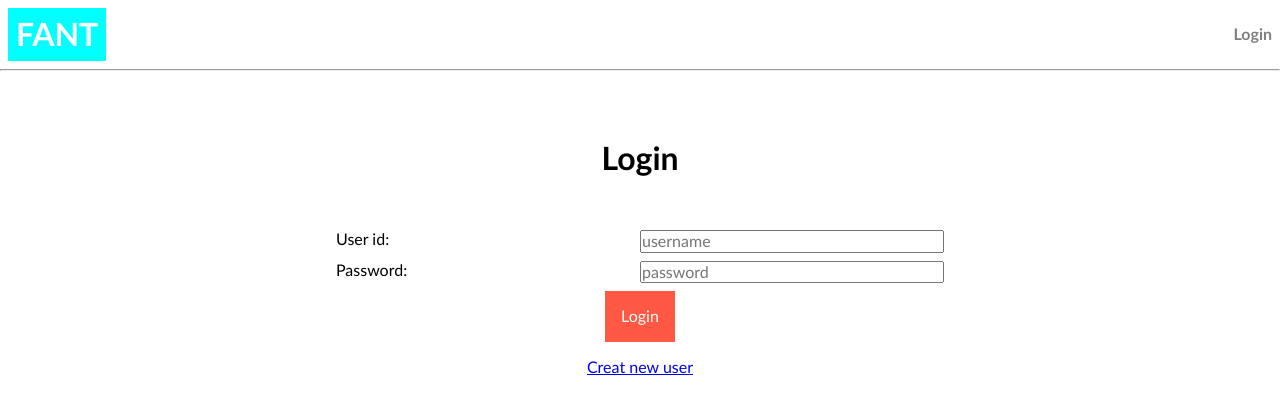
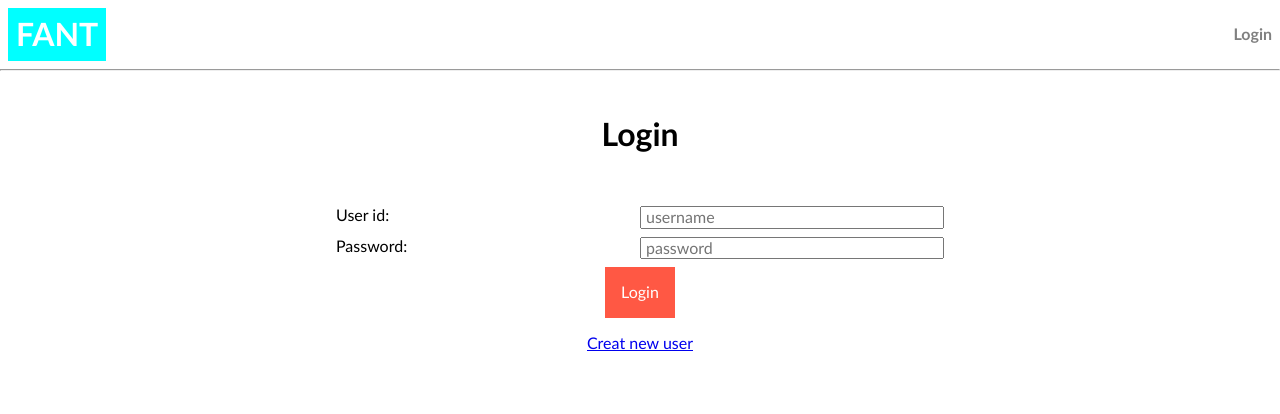
Before and after one commit to spiftire/mobileogdistribuerteapp, a plain HTML site: page index.html in a window 1280 px wide. Both pictures are taken after a click on the element "Login". Drawn offline with nearby package versions, Linux system fonts and the light colour scheme.

Commit message:
fixing smaller issues

```diff
--- a/src/main.js
+++ b/src/main.js
@@ -100,10 +100,10 @@ class UI {
             <form id="loginForm">
                 <label for="userID">User id:
                 </label>
-                <input type="text" id="userID" placeholder="username">
+                <input type="text" id="userID" placeholder="username" required>
                 <label for="userpassword">Password:
                 </label>
-                <input type="password" id="userpassword" placeholder="password">
+                <input type="password" id="userpassword" placeholder="password" required>
                 <button type="submit" class="button submit" id="loginButton">Login</button>
             </form>
         </div>
--- a/src/styles.css
+++ b/src/styles.css
@@ -2,7 +2,20 @@
     font-family: 'Gill Sans', 'Gill Sans MT', Calibri, 'Trebuchet MS', sans-serif;
     margin: 0;
     padding: 0;
+}
+
+html {
+    -webkit-box-sizing: border-box;
+    -moz-box-sizing: border-box;
     box-sizing: border-box;
+}
+
+*,
+*:before,
+*:after {
+    -webkit-box-sizing: inherit;
+    -moz-box-sizing: inherit;
+    box-sizing: inherit;
 }
 
 header {
@@ -40,7 +53,7 @@ header>div>a:hover {
 
 section {
     text-align: center;
-    padding: 2rem;
+    padding: .5rem;
 }
 
 section h1 {
@@ -100,6 +113,10 @@ form {
 
 label {
     text-align: left;
+}
+
+input {
+    padding-left: .25rem;
 }
 
 .salesItemForm {
@@ -258,6 +275,7 @@ div.salesItemDetails img {
     grid-area: picture;
     max-height: 50vh;
     justify-self: center;
+    max-width: 80vw;
 }
 
 div.salesItemDetails span.arrow {
```
